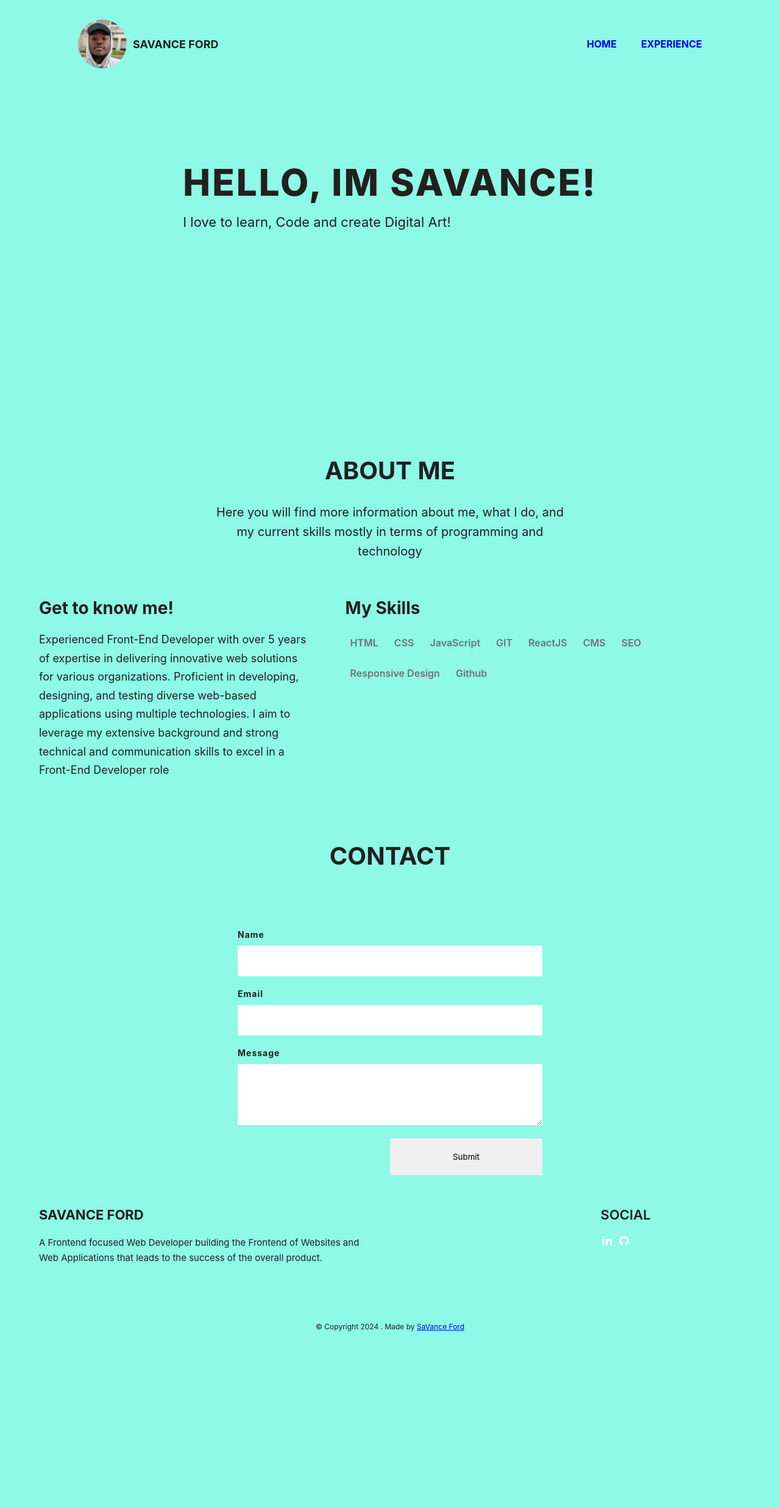
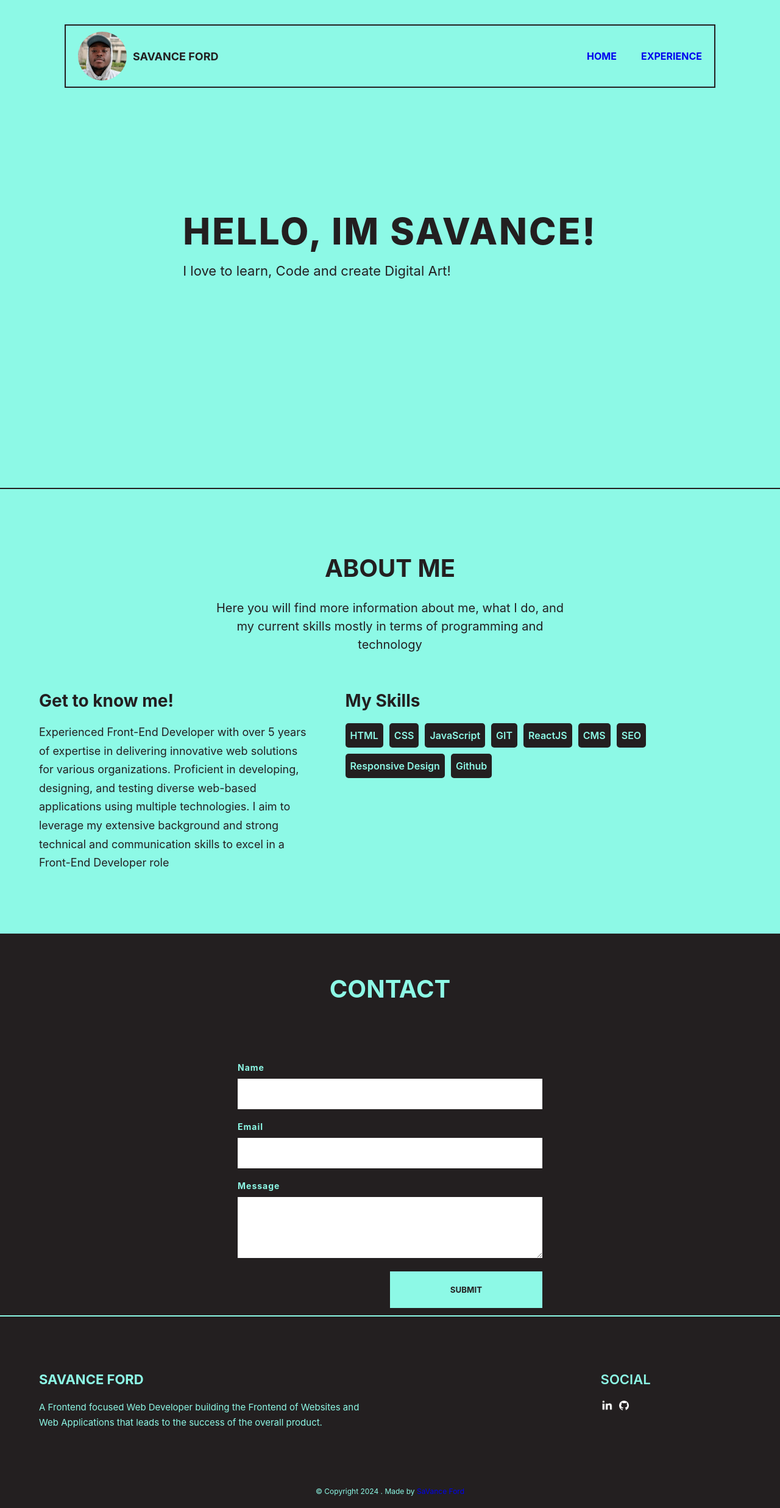
Before and after one commit to SaVanceX/SaVance-Portfolio, a React (Create React App) app: page / in a window 1280 px wide. Shown: the whole page at 61% size. Before the commit the page ends 2203 px from the top, so only its background shows below. Built offline with nearby package versions, Linux system fonts and the light colour scheme.

Commit message:
Style homepage

```diff
--- a/src/components/home.js
+++ b/src/components/home.js
@@ -3,7 +3,7 @@ import { Skill } from './skill';
 export function Home() {
   return (
     <>
-      <section className='hero'>
+      <section id='hero'>
         <div className='hero-content'>
           <h1>Hello, Im SaVance!</h1>
           <p>I love to learn, Code and create Digital Art!</p>
--- a/src/index.css
+++ b/src/index.css
@@ -7,14 +7,19 @@
   -moz-osx-font-smoothing: grayscale;
 }
 
+:root {
+  --sea-foam: #8df9e6;
+  --black: #231f20;
+}
+
 html {
   font-size: 62.5%;
   box-sizing: border-box;
-  color: #231f20;
+  color: var(--black);
 }
 
 body {
-  background-color: #8df9e6;
+  background-color: var(--sea-foam);
 }
 
 /* Navigation */
@@ -32,6 +37,9 @@ header {
     justify-content: space-between;
     width: 80%;
     display: flex;
+    border: solid var(--black) 2px;
+    padding: 50px 20px;
+    background-color: var(--sea-foam);
 
     .img-name-container {
       display: flex;
@@ -68,11 +76,12 @@ header {
   }
 }
 
-.hero {
-  height: 80vh;
+#hero {
+  height: 100vh;
   display: flex;
   justify-content: center;
   align-items: center;
+  border-bottom: var(--black) solid 2px;
 
   .hero-content {
     h1 {
@@ -90,6 +99,7 @@ header {
 
 #about {
   padding: 100px 0;
+  border-bottom: var(--black) solid 2px;
 
   .about-container {
     width: 90%;
@@ -102,7 +112,7 @@ header {
       margin-bottom: 60px;
       text-align: center;
       font-size: 2rem;
-      line-height: 1.6;
+      line-height: 1.5;
 
       h2 {
         font-size: 4rem;
@@ -126,8 +136,8 @@ header {
         }
 
         p {
+          font-size: 1.8rem;
           line-height: 1.7;
-          font-size: 1.8rem;
         }
       }
     }
@@ -150,7 +160,8 @@ header {
         border-radius: 5px;
         font-size: 1.6rem;
         padding: 10px 8px;
-        color: #727272;
+        background-color: var(--black);
+        color: var(--sea-foam);
       }
     }
   }
@@ -181,8 +192,11 @@ header {
 /* ----------------- Contact */
 
 #contact {
+  padding-top: 64px;
   height: 70vh;
-
+  background-color: var(--black);
+  color: var(--sea-foam);
+  border-bottom: var(--sea-foam) solid 2px;
   .contact-info {
     h2 {
       text-transform: uppercase;
@@ -233,6 +247,10 @@ header {
             padding: 0;
             height: 60px;
             width: 50%;
+            background-color: var(--sea-foam);
+            color: var(--black);
+            text-transform: uppercase;
+            font-weight: 700;
           }
         }
       }
@@ -241,6 +259,9 @@ header {
 }
 
 footer {
+  background-color: var(--black);
+  color: var(--sea-foam);
+  padding-top: 50px;
   .footer-content {
     margin: auto;
     display: flex;
@@ -293,6 +314,12 @@ footer {
     p {
       font-size: 1.2rem;
     }
+    a {
+      text-decoration: none;
+    }
+    a:visited {
+      color: var(--sea-foam);
+    }
   }
 }
 
@@ -332,7 +359,7 @@ footer {
   }
 }
 
-@media only screen and (min-width: 901px) {
+@media only screen and (min-width: 900px) {
   .img-container {
     width: 80px;
     height: 80px;
@@ -429,6 +456,7 @@ footer {
       border: solid #231f20 2px;
       justify-content: space-between;
       padding: 0 20px;
+      background-color: var(--sea-foam);
 
       .desktop-nav {
         display: none;
```
